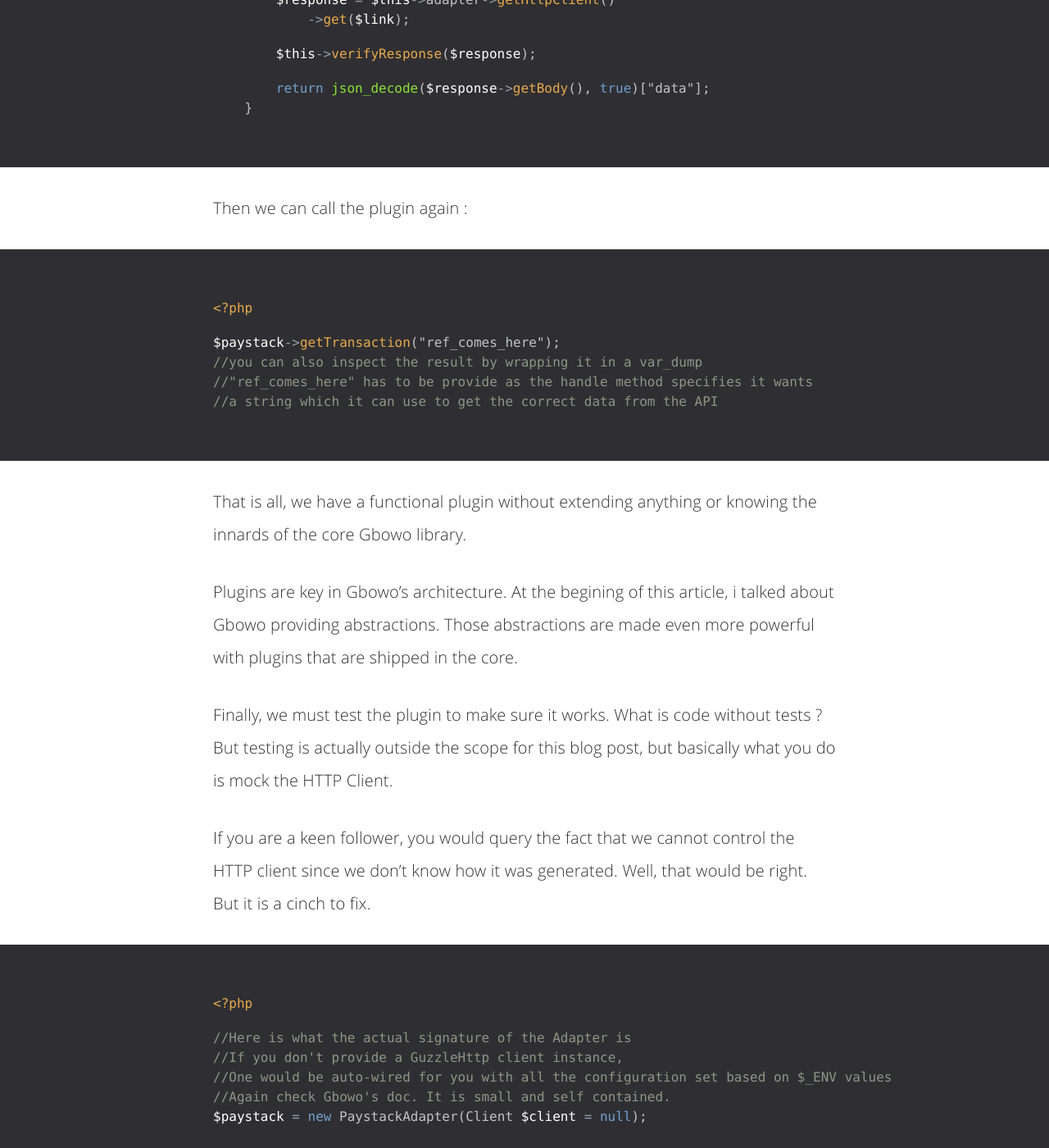
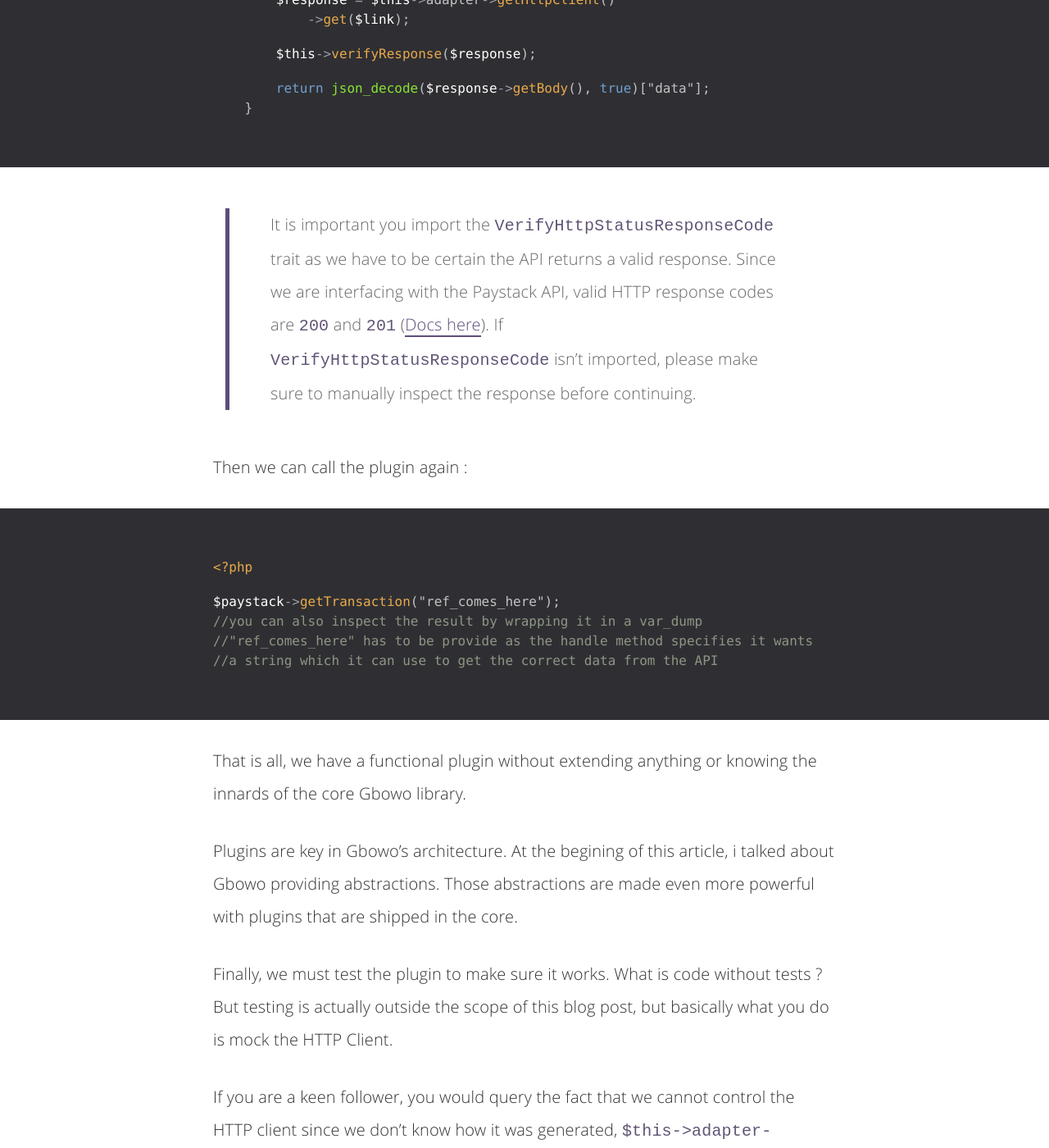
Before and after one commit to adelowo/portfolio, a Jekyll site: the page built from _posts/2017-03-08-extending-gbowo-via-plugins.md, in a window 1280 px wide and 1400 px high, scrolled down 6944 px. Shown: the whole window at 82% size. Built offline with Jekyll 4.4.1, drawn with Linux system fonts in a browser that asks for light colours; comment, search, counter and statistics services are not loaded; some of the changed text lies outside the part shown.

Commit message:
Updated post

```diff
--- a/_posts/2017-03-08-extending-gbowo-via-plugins.md
+++ b/_posts/2017-03-08-extending-gbowo-via-plugins.md
@@ -166,6 +166,8 @@
 
 {% endhighlight %}
 
+> It is important you import the `VerifyHttpStatusResponseCode` trait as we have to be certain the API returns a valid response. Since we are interfacing with the Paystack API, valid HTTP response codes are `200` and `201` ([Docs here](https://developers.paystack.co/v1.0/docs/errors)). If `VerifyHttpStatusResponseCode` isn't imported, please make sure to manually inspect the response before continuing.
+
 Then we can call the plugin again :
 
 {% highlight php %}
@@ -183,9 +185,9 @@
 
 Plugins are key in Gbowo's architecture. At the begining of this article, i talked about Gbowo providing abstractions. Those abstractions are made even more powerful with plugins that are shipped in the core.
 
-Finally, we must test the plugin to make sure it works. What is code without tests ? But testing is actually outside the scope for this blog post, but basically what you do is mock the HTTP Client.
+Finally, we must test the plugin to make sure it works. What is code without tests ? But testing is actually outside the scope of this blog post, but basically what you do is mock the HTTP Client.
 
-If you are a keen follower, you would query the fact that we cannot control the HTTP client since we don't know how it was generated. Well, that would be right. But it is a cinch to fix.
+If you are a keen follower, you would query the fact that we cannot control the HTTP client since we don't know how it was generated, `$this->adapter->getHttpClient()`. Well, that would be right. But it is a cinch to fix.
 
 {%highlight php %}
 
@@ -209,6 +211,14 @@
 //Test version
 $paystack = new PaystackAdapter($mockedHttpClient);
 
+$paystack->addPlugin(
+        new Paystack\Transaction\GetTransaction(\Gbowo\Adapter\Paystack\PaystackAdapter::API_LINK)
+   );
+
+$data = $paystack->getTransaction("ref_code_here")
+
+//Do some assertion with $data here
+
 {% endhighlight %}
 
 If the concept(s) of mocking is new to you, please check this articles :
```
